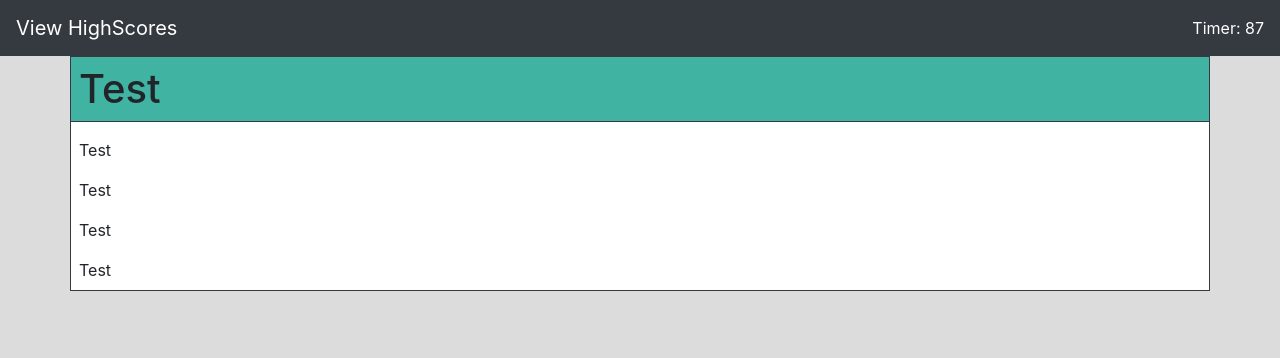
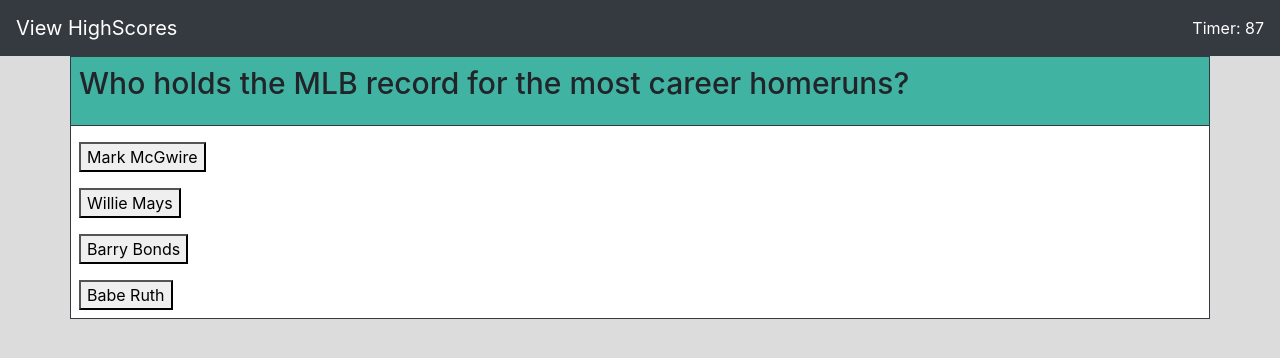
Before and after one commit to k1te-m/courseWork_04_codeQuiz, a plain HTML site: page index.html in a window 1280 px wide. Both pictures are taken after a click on the button "Begin Quiz!". Drawn offline with nearby package versions, Linux system fonts and the light colour scheme.

Commit message:
created renderQuestion funciton. First question and all possible answers now appear as radio buttons upon clicking begin quiz

```diff
--- a/assets/css/style.css
+++ b/assets/css/style.css
@@ -13,6 +13,7 @@ body {
 }
 #quiz h1 {
   background-color: #41b3a3;
+  font-size: 30px;
 }
 #quiz {
   background-color: white;
--- a/assets/js/script.js
+++ b/assets/js/script.js
@@ -4,7 +4,10 @@ const quizContainer = document.querySelector("#quiz");
 const startQuiz = document.querySelector("#begin");
 const timerEl = document.querySelector("#timer");
 const quest = document.querySelector("#question");
-const answ = document.querySelector("#answer");
+const choiceA = document.querySelector("#a");
+const choiceB = document.querySelector("#b");
+const choiceC = document.querySelector("#c");
+const choiceD = document.querySelector("#d");
 
 // Questions, Answers, and Global Variables
 const quizQuestions = [
@@ -72,41 +75,23 @@ const renderTimer = () => {
   count--;
   timerEl.textContent = `Timer: ${count}`;
 }
-// const timerInterval =
 const beginQuiz = () => {
   timer = setInterval(renderTimer, 1000);
+}
 
+const renderQuestion = () => {
+  quest.innerHTML = "<p>"+ quizQuestions[0].question +"</p>";
+  choiceA.innerHTML = "<button type='radio'>"+ quizQuestions[0].answers.a +"</button>";
+  choiceB.innerHTML = "<button type='radio'>"+ quizQuestions[0].answers.b +"</button>";
+  choiceC.innerHTML = "<button type='radio'>"+ quizQuestions[0].answers.c +"</button>";
+  choiceD.innerHTML = "<button type='radio'>"+ quizQuestions[0].answers.d +"</button>";
+}
 
-  // var timerInterval = setInterval(function () {
-  //   count--;
-  //   timerEl.textContent = `Timer: ${count}`;
-  // }, 1000);
-};
-
-// const createButtons = () => {
-// //   var radioBtn = document.createElement
-// // }
-
-// const renderQuestion = () => {
-//   answ.textContent = "";
-//   // var radioBtn = document.createElement("button");
-//   // radioBtn.setAttribute("type", "radio");
-//   // radioBtn.textContent = quizQuestions[0].answers.a;
-
-//   // answ.appendChild(radioBtn);
-
-//   // for (var i = 0; i < quizQuestions[i]; i++) {
-//   //   var qAndA = quizQuestions[i].question;
-//   //   quest.textContent = qAndA;
-//   //   console.log(qAndA);
-//   // }
-
-// }
 
 // OnClick
 startQuiz.onclick = function () {
   welcomeContainer.style.display = "none";
-  // renderQuestion();
+  renderQuestion();
   quizContainer.style.display = "block";
   renderTimer();
   timer = setInterval(renderTimer,1000);
```
